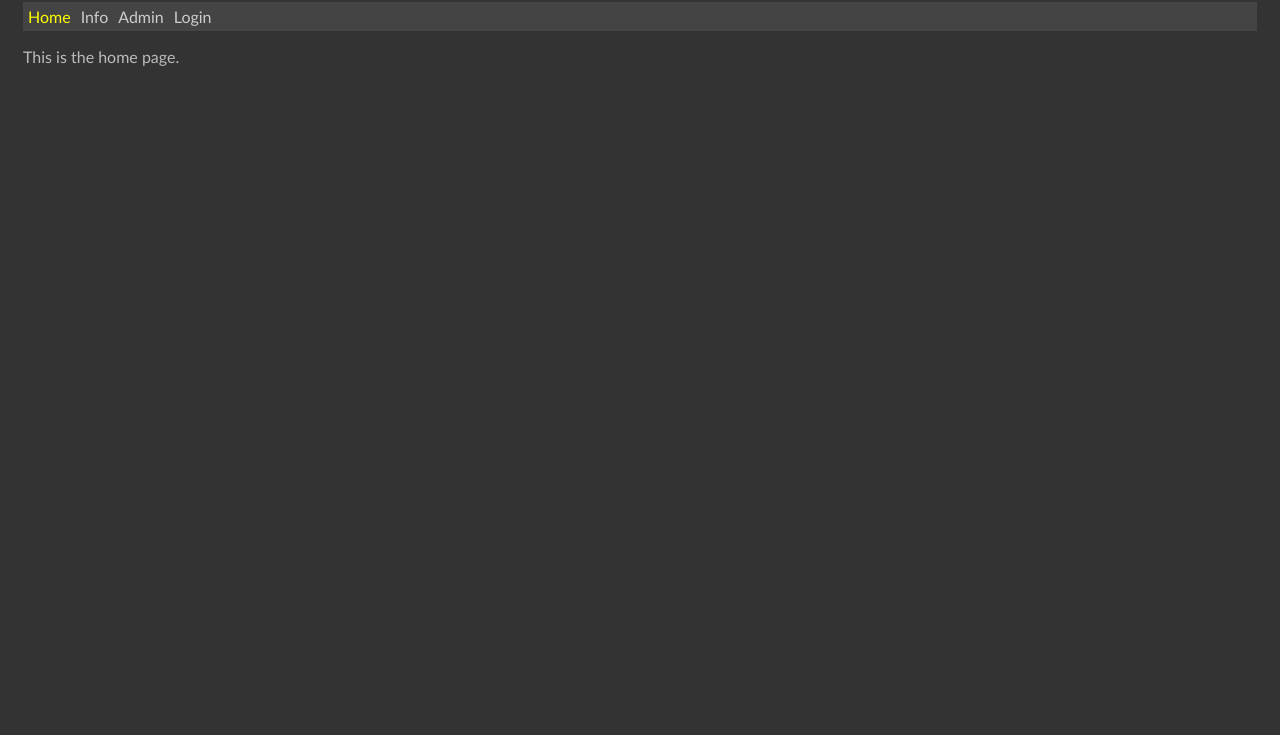
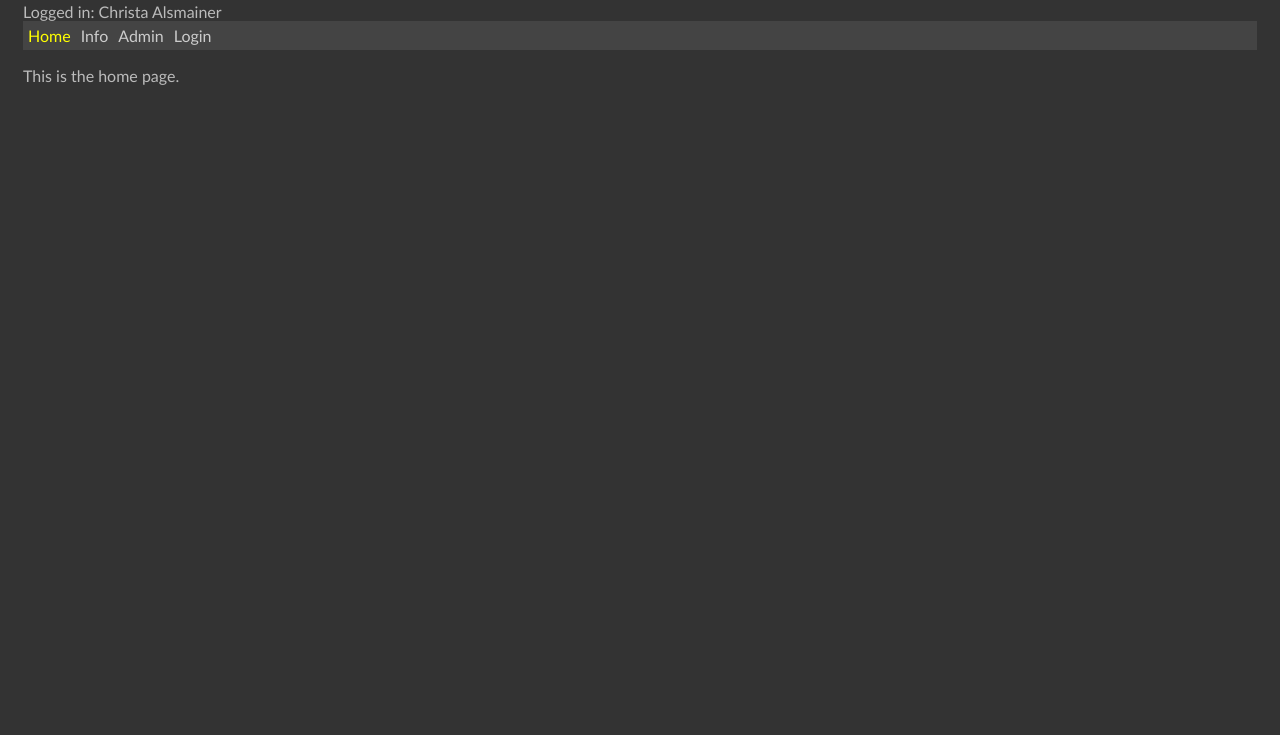
Before and after one commit to edwardtanguay/dom-js-menu-pseudo-login, a plain HTML site: page index.html in a window 1280 px wide. Shown: the part 65-800 px from the top of the page. Drawn offline with Linux system fonts and the light colour scheme.

Commit message:
current user shows

```diff
--- a/index.html
+++ b/index.html
@@ -17,6 +17,7 @@
 
 <body>
 	<h1>Community Site</h1>
+	<div class="currentUserInfo"></div>
 	<nav>
 		<ul>
 			<li class="home">Home</li>
--- a/js/main.js
+++ b/js/main.js
@@ -1,10 +1,16 @@
-// import { users } from './data/users.js';
+import { users } from './data/users.js';
 import { pages } from './data/pages.js';
 
 // globals (later class properties)
 let currentPageIdCode = 'home';
+const currentUser = users[1];
+
+const currentUserInfoElem = document.querySelector('.currentUserInfo');
 
 // general functions
+const userManager = (user) => {
+	currentUserInfoElem.innerHTML = `Logged in: ${user.firstName} ${user.lastName}`;
+}
 const pageManager = (currentPageIdCode) => {
 	pageItems.forEach(pageItem => {
 		pageItem.elem.style.display = 'none';
@@ -50,3 +56,4 @@ const pageItems = pages.map(page => {
 
 // PAGE LOAD
 pageManager(currentPageIdCode);
+userManager(currentUser);
```
